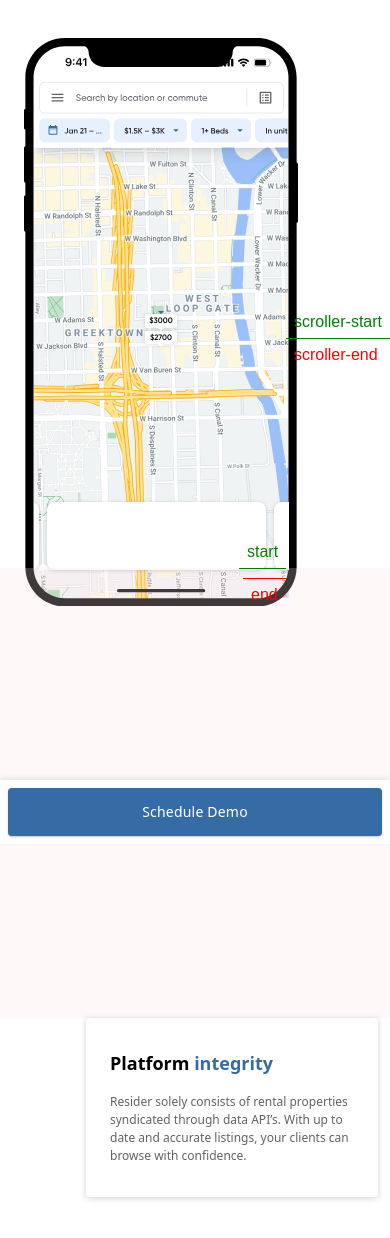
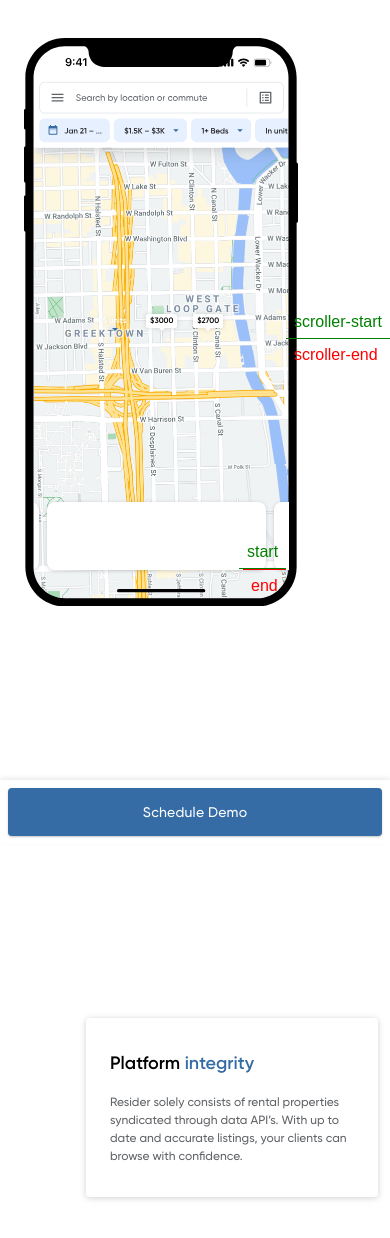
Before and after one commit to mcgrealife/landing-property, a Next.js app: page / in a window 390 px wide. Shown: the top 1238 px of the page. Built offline with nearby package versions, Linux system fonts and the light colour scheme.

Commit message:
added willtransform to remove shakiness on phone (still exists on scrollbar). tried to add global hide-toolbar. increased map resolution.

```diff
--- a/pages/index.js
+++ b/pages/index.js
@@ -15,11 +15,8 @@ export default function Home() {
     return alert('💰 $50 showing, $500 max. 50% per lease. 💰 ')
   }
 
-
   const cards = useRef()
-  const scheduleTour = useRef()
   const trigger = useRef()
-  const floatingText1 = useRef()
 
 
   const [markerStyle, setMarkerStyle] = useState('selected')
@@ -27,13 +24,11 @@ export default function Home() {
   const update = () => {
     setMarkerStyle('viewed')
     setMarkerStyle2('selected')
-    console.log('completed')
   }
 
   const reverseUpdate = () => {
     setMarkerStyle('selected')
     setMarkerStyle2('viewed')
-    console.log('uncomplete')
   }
 
   let tl = useRef()
@@ -43,7 +38,7 @@ export default function Home() {
       scrollTrigger: {
         trigger: trigger.current,
         start: 'top 40%', // https://greensock.com/docs/v3/Plugins/ScrollTrigger/
-        end: "+=10",
+        end: "+=1",
         onEnter: () => {
           gsap.to(cards.current, {
             x: -230,
@@ -57,8 +52,15 @@ export default function Home() {
             onStart: reverseUpdate,
           })
         },
+        onLeave: () => { console.log('onLeave') },
+        onScrubComplete: () => { console.log('onScrubComplete') },
+        onLeaveBack: () => { console.log('onLeaveBack') },
+        onRefresh: () => { console.log('onRefresh') },
+        onfullscreenchange: () => { console.log('onFullScreenChange') },
+        onSnapComplete: () => { console.log('onSnacpComplete') },
+        onToggle: () => { console.log('onToggle') },
         // pin: true,
-        scrub: 2,
+        // scrub: 2,
         // anticipatePin: 1,
         markers: true
       }, paused: true
@@ -73,7 +75,7 @@ export default function Home() {
   return (
 
 
-    <div className='flex flex-col'>
+    <div className='flex flex-col will-change-transform scrollbar-hide font-[gilroy]'>
       <Head>
         <title>Resider</title>
 
@@ -81,10 +83,10 @@ export default function Home() {
 
 
 
-      <div className='grid grid-cols-[9.5px_255px_9.5px] grid-rows-[8px_552.2px_8.1px] ml-[24px] sticky h-auto font-[gilroy] items-start overflow-auto top-[38px]'>
+      <div className='grid grid-cols-[9.5px_255px_9.5px] grid-rows-[8px_552.2px_8.1px] ml-[24px] sticky h-auto font-[gilroy] items-start overflow-auto top-[38px] will-change-transform'>
 
 
-        <div className='row-start-2 col-start-2 z-4 place-self-center'>
+        <div className='flex row-start-2 col-start-2 z-4 place-self-center gap-4'>
           <Marker
             text='5 units'
             state={markerStyle}
@@ -103,7 +105,7 @@ export default function Home() {
         </div>
 
 
-        <img src="/map-1.png" alt="map" className='row-start-2 row-span-4 col-start-2 col-span-2 pt-[101px] z-2' />
+        <img src="/map-4x.png" alt="map" className='row-start-2 col-start-2 col-span-1 pt-[101px] z-2 rounded-xl' />
 
         <img src="/status-search-filter.svg" alt="status"
           className='row-start-2 row-span-4 col-start-2 col-span-2 z-2 shadow-lg' />
@@ -137,18 +139,19 @@ export default function Home() {
         />
       </div>
 
-      <div ref={trigger} className='h-[450px] bg-red-100 opacity-25' />
+      <div ref={trigger} className='h-[450px]  will-change-transform' />
 
-      <div ref={floatingText1} className='grid bg-white  rounded shadow-[0_1px_6px_rgba(60,64,67,0.24)] h-fit w-fit self-end mr-[12px] z-10'>
+      <div className='grid bg-white  rounded shadow-[0_1px_6px_rgba(60,64,67,0.24)] h-fit w-fit self-end mr-[12px] z-10 will-change-transform'>
         <div className='py-[32px] px-[24px] flex flex-col gap-[16px] rounded-[12px]'>
           <h1 className='font-bold text-[18px]'>Platform <span className='text-resider-blue-primary '>integrity</span></h1>
           <p className='text-[12px] font-medium max-w-[244px] text-resider-text-p'>Resider solely consists of rental properties syndicated through data API’s. With up to date and accurate listings, your clients can browse with confidence.</p>
         </div>
       </div>
 
-      <div className='h-[1000px]' />
-      <div ref={scheduleTour} className='bg-white shadow-[0_-2px_4px_rgba(60,64,67,0.1)]  p-[8px] w-full grid sticky bottom-0 z-20'>
-        <button className='bg-resider-blue-primary  rounded text-white p-2 shadow-[0_1px_2px_rgba(60,64,67,0.3)] align-center font-[500] text-[14px] leading-[18px] tracking-[0.2px] px-[32px] py-[15px]' onClick={scheduleDemoClick}>Schedule Demo</button>
+      <div className='h-[1000px] will-change-transform' />
+
+      <div className='bg-white shadow-[0_-2px_4px_rgba(60,64,67,0.1)]  p-[8px] w-full grid sticky bottom-0 z-20 will-change-transform'>
+        <button className='bg-resider-blue-primary  rounded text-white p-2 shadow-[0_1px_2px_rgba(60,64,67,0.3)] align-center font-[500] text-[14px] leading-[18px] tracking-[0.2px] px-[32px] py-[15px] will-change-transform' onClick={scheduleDemoClick}>Schedule Demo</button>
       </div>
 
 
--- a/styles/globals.css
+++ b/styles/globals.css
@@ -49,3 +49,12 @@
     url('./italic-medium.woff2') format('woff2'),
     url('./italic-medium.woff') format('woff');
 }
+
+div {
+  -ms-overflow-style: none;
+  scrollbar-width: none;
+}
+
+div::-webkit-scrollbar {
+  display: none;
+}
```
Also changed, not shown: public/map-4x.png (added).
